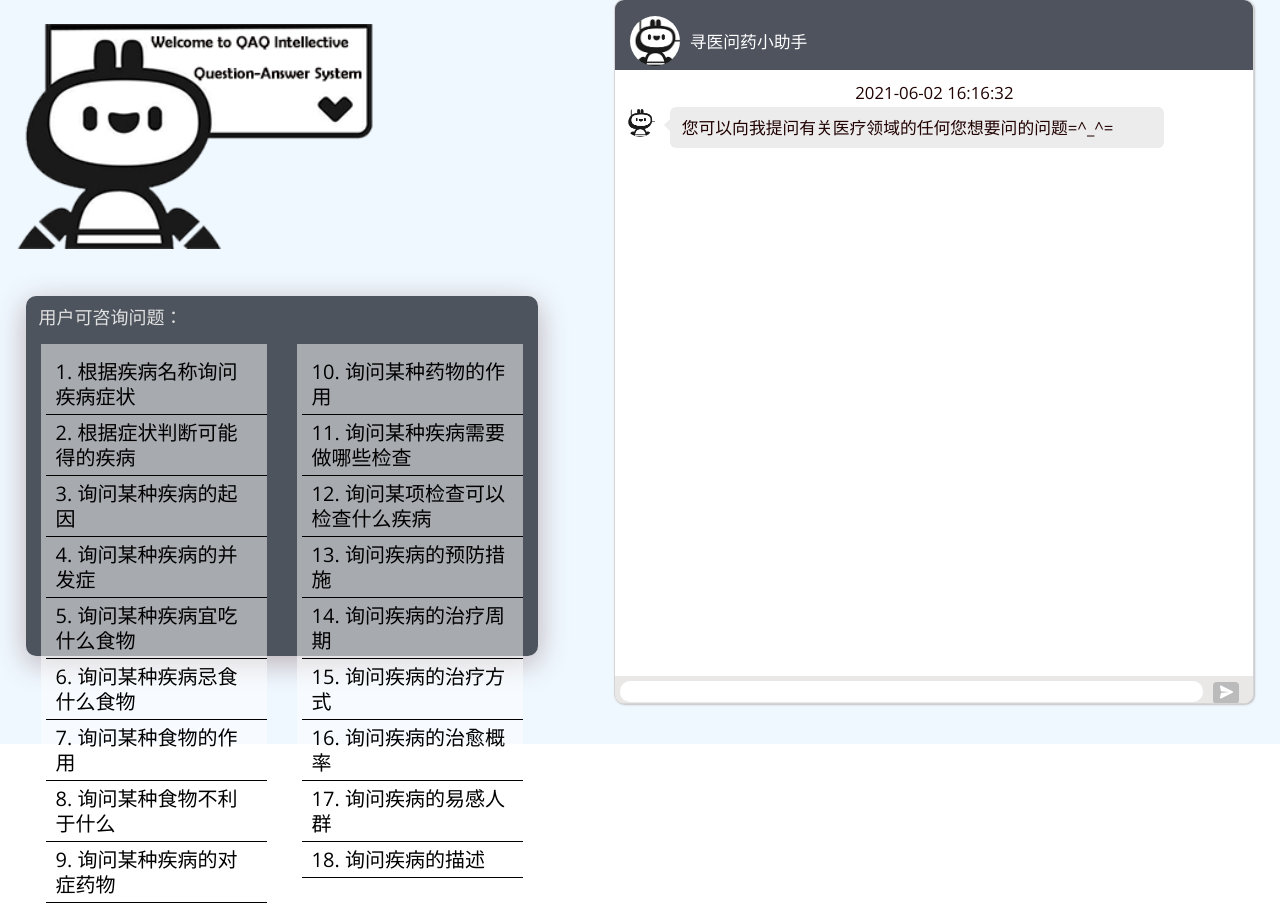
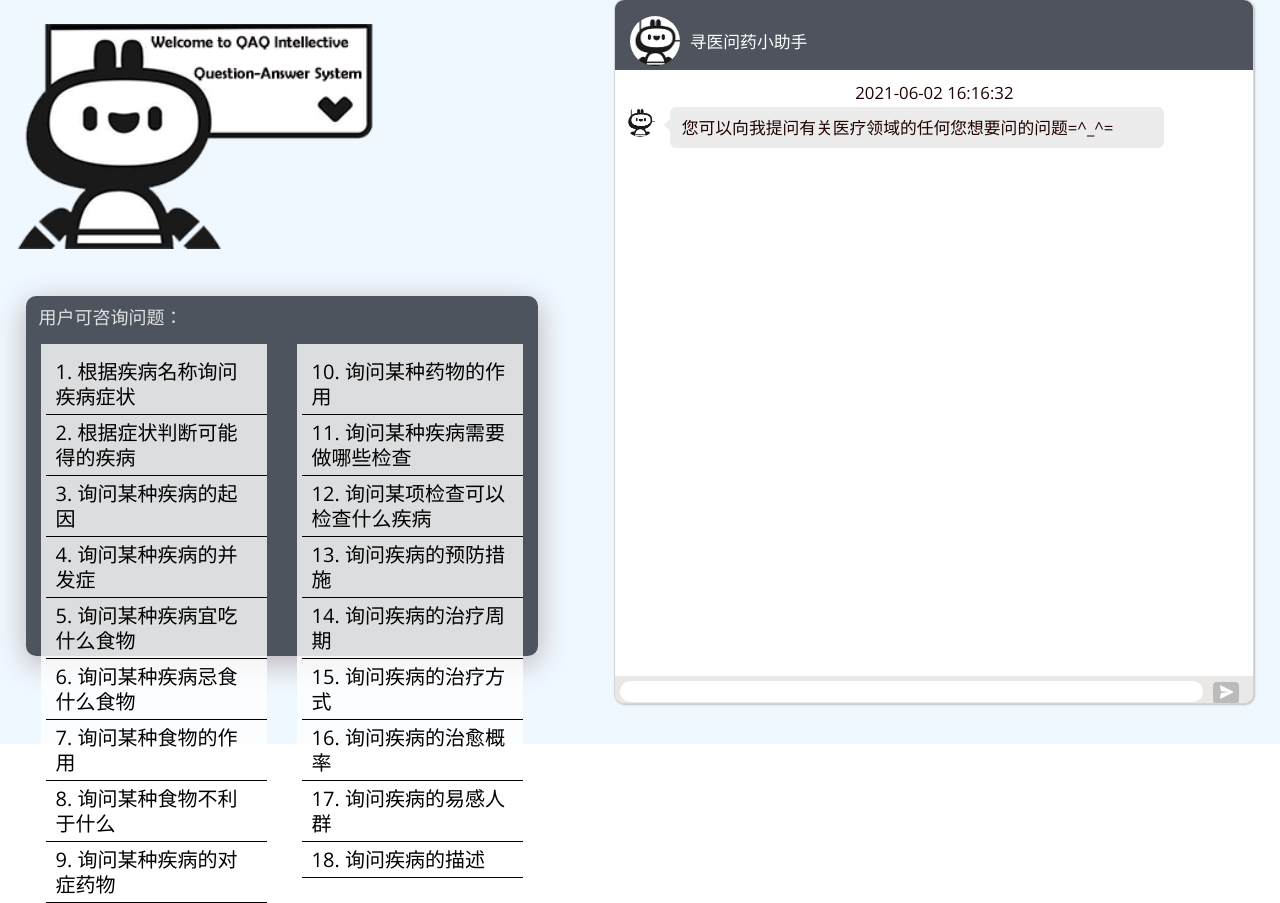
Before and after one commit to dilidili131/KBQA, a Django app: page / in a window 1280 px wide. Shown: the part 56-959 px from the top of the page. Run offline with Django 3.2, Linux system fonts and the light colour scheme; parts of the project's set-up code (start-up, migrations or seed data) failed here and were passed over; some libraries are stand-ins or nearby versions.

Commit message:
first commit

```diff
--- a/data/build_data.py
+++ b/data/build_data.py
@@ -34,7 +34,7 @@ class MedicalGraph:
             '所属类别': 'category',
             '简介': 'desc',
             '名称': 'name',
-            '常用药品' : 'common_drug',
+            '常用药品':'common_drug',
             '治疗费用': 'cost_money',
             '并发症': 'acompany'
         }
--- a/question_answer/question_classifier.py
+++ b/question_answer/question_classifier.py
@@ -44,7 +44,7 @@ class QuestionClassifier:
                              '怎样才可不', '怎么才可不', '咋样才可不', '咋才可不', '如何可不', '日常', '护理']
         self.lasttime_qwds = ['周期', '多久', '多长时间', '多少时间', '几天', '几年', '多少天', '多少小时', '几个小时', '多少年']
         self.cureway_qwds = ['怎么治疗', '如何医治', '怎么医治', '怎么治', '怎么医', '如何治', '医治方式', '疗法', '咋治', '怎么办', '咋办', '咋治']
-        self.cureprob_qwds = ['多大概率能治好', '多大几率能治好', '治好希望大么', '几率', '几成', '比例', '可能性', '能治', '可治', '可以治', '可以医']
+        self.cureprob_qwds = ['多大概率能治好', '多大几率能治好', '治好希望大么', '几率','概率' '几成', '比例', '可能性', '能治', '可治', '可以治', '可以医']
         self.getway_qwds = ['传染']
         self.easyget_qwds = ['易感人群', '容易感染', '易发人群', '什么人', '哪些人', '感染', '染上', '得上']
         self.check_qwds = ['检查', '检查项目', '查出', '检查', '测出', '试出']
--- a/static/css/liststyle.css
+++ b/static/css/liststyle.css
@@ -16,11 +16,6 @@ body {
   position: relative;
   height: 45%;
   width: 40%;
-  /*margin-top: 30%;*/
-
-
-
-
   left: 22%;
   float: left;
   -webkit-transform: translate(-50%, -50%);
@@ -36,7 +31,7 @@ body {
   padding: 12px 13px 18px;
 }
 .leaderboard ol {
-  background-color: rgba(255,255,255,0.5);
+  background-color: rgba(255,255,255,0.8);
   width: 100%;
   height: 80%;
   counter-reset: leaderboard;
```
